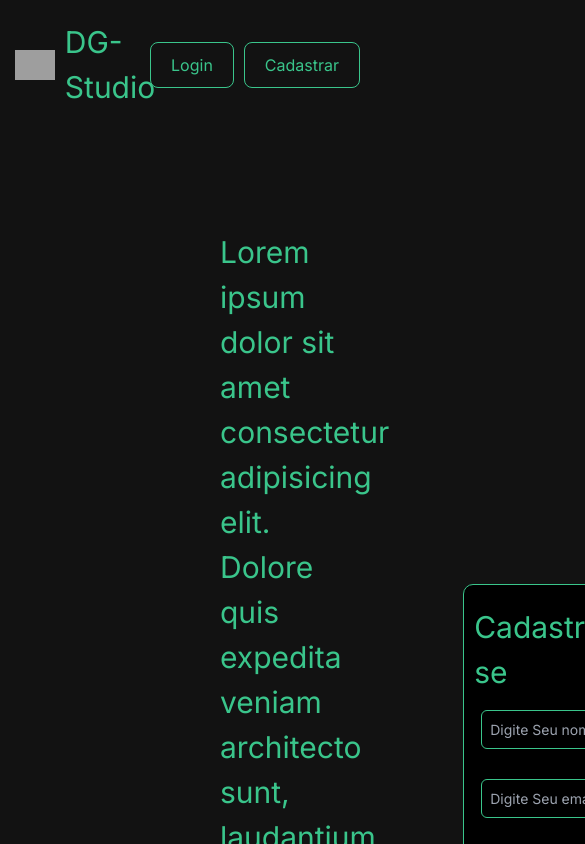
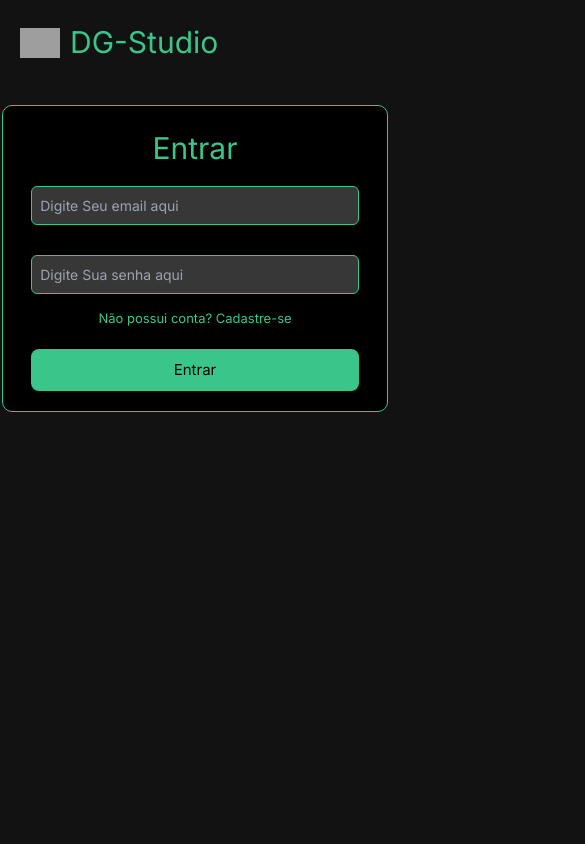
Before and after one commit to walterpotma/Dg-Studio-Next, a Next.js app: page / in a window 390 px wide. Shown: the top 844 px of the page, 585 px wide, since content can reach past the window. Built offline with nearby package versions, Linux system fonts and the light colour scheme; grey boxes are pictures that could not be loaded.

Commit message:
response inicial

```diff
--- a/src/app/globals.css
+++ b/src/app/globals.css
@@ -9,7 +9,9 @@
   --green1: #3ac58b;
   --green2: #3ac58b;
   --black1: #121212;
+  --black15: #242424;
   --black2: #373737;
+  --black3:#cccccc;
   --blue3: #1b857f;
 }
 
--- /dev/null
+++ b/src/app/sobre/page.tsx
@@ -0,0 +1,11 @@
+"use client"
+import Header from "@/components/header/header";
+
+const Home = () => {
+    return(
+        <main>
+            <Header/>
+        </main>
+    );
+}
+export default Home;
--- a/src/components/formularios/Register.tsx
+++ b/src/components/formularios/Register.tsx
@@ -4,20 +4,7 @@ import styles from "./form.module.css"
 const FormRegister = () => {
     return(
         <main className={styles.bodyRegister}>
-            <form action="" method="post" className={styles.form}>
-                <h1 className={styles.tituloForm}>Cadastre-se</h1>
-                <input type="text" className={styles.inputForm} placeholder="Digite Seu nome aqui"/>
-                <input type="text" className={styles.inputForm} placeholder="Digite Seu email aqui"/>
-                <select name="" id="" className={styles.inputForm}>
-                    <option value="leitor">Leitor</option>
-                    <option value="autor">Autor Independente</option>
-                    <option value="scan">Produtora</option>
-                </select>
-                <input type="text" className={styles.inputForm} placeholder="Digite Sua senha aqui"/>
 
-                <button className={styles.linkRedirectForm}>Já possui conta? Faça Login</button>
-                <input type="Submit" value="Cadastrar" className={styles.inputSubmit}/>
-            </form>
         </main>
     );
 }
--- a/src/components/formularios/form.module.css
+++ b/src/components/formularios/form.module.css
@@ -21,7 +21,7 @@
     width: 90%;
     padding: 8px;
     border-radius: 6px;
-    background-color: var(--black3);
+    background-color: var(--black2);
     border: 1px solid var(--green1);
     color: var(--green1)
 }
--- a/src/components/formularios/login.tsx
+++ b/src/components/formularios/login.tsx
@@ -12,13 +12,7 @@ const FormLogin = () => {
 
   return (
     <main className={styles.bodyRegister}>
-      <form action="" method="post" className={styles.form} onSubmit={navigateToHome}>
-        <h1 className={styles.tituloForm}>Entrar</h1>
-        <input type="text" className={styles.inputForm} placeholder="Digite Seu email aqui" />
-        <input type="password" className={styles.inputForm} placeholder="Digite Sua senha aqui" />
-        <button type="button" className={styles.linkRedirectForm}>Não possui conta? Cadastre-se</button>
-        <button type="submit" className={styles.inputSubmit}>Entrar</button>
-      </form>
+
     </main>
   );
 };
--- a/src/components/header/header.tsx
+++ b/src/components/header/header.tsx
@@ -1,7 +1,45 @@
 "use client"
 import styles from "./header.module.css";
-import { Search , AlignJustify } from "lucide-react";
+import { useRouter } from 'next/navigation';
+import { useState , useEffect } from "react";
+import { Search , AlignJustify , X , Home , BookOpenText , Shapes , Info } from "lucide-react";
 const Header = () => {
+
+  	const router = useRouter();
+
+  	const navigateToHome = (event: React.FormEvent) => {
+    	event.preventDefault();
+    	router.push('/home');
+  	};
+  	const navigateToHQs = (event: React.FormEvent) => {
+    	event.preventDefault();
+    	router.push('/hqs');
+  	};
+  	const navigateToGeneros = (event: React.FormEvent) => {
+    	event.preventDefault();
+    	router.push('/generos');
+  	};
+  	const navigateToSobre = (event: React.FormEvent) => {
+    	event.preventDefault();
+    	router.push('/sobre');
+  	};
+  	const navigateToLogin = (event: React.FormEvent) => {
+    	event.preventDefault();
+    	router.push('/');
+  	};
+
+	const [isOpenMenu, setIsOpenMenu] = useState(false);
+
+	const openMenu = () => {
+		setIsOpenMenu(true);
+	};
+
+	const closeMenu = () => {
+		setIsOpenMenu(false);
+	};
+
+
+
 	return(
 		<main className={styles.header}>
 			<div className={styles.Logo}>
@@ -9,14 +47,28 @@ const Header = () => {
 				<h1 className={styles.tituloLogo}>DG-Studio</h1>
 			</div>
 			<div className={styles.areaInputPesquisa}>
-					<input type="text" className={styles.inputPesquisa}/>
+				<input type="text" placeholder="Pesquisar"/>
 				<button><Search/></button>
 			</div>
 			<nav className={styles.navigation}>
-					<button>
+				<button onClick={openMenu}>
 					<svg xmlns="http://www.w3.org/2000/svg" width="40" height="40" viewBox="0 0 24 24" fill="none" stroke="currentColor" stroke-width="2" stroke-linecap="round" stroke-linejoin="round" ><line x1="3" x2="21" y1="6" y2="6"/><line x1="3" x2="21" y1="12" y2="12"/><line x1="3" x2="21" y1="18" y2="18"/></svg>
 				</button>
 			</nav>
+			{isOpenMenu && (
+				<nav className={styles.menuHamburg}>
+					<button onClick={closeMenu} className="">
+						<svg xmlns="http://www.w3.org/2000/svg" width="36" height="36" viewBox="0 0 24 24" fill="none" stroke="currentColor" stroke-width="2" stroke-linecap="round" stroke-linejoin="round" className="lucide lucide-x"><path d="M18 6 6 18"/><path d="m6 6 12 12"/></svg>
+					</button>
+					<ul>
+						<button onClick={navigateToHome}><Home/><p>Home</p></button>
+						<button onClick={navigateToHQs}><BookOpenText/><p>HQs</p></button>
+						<button onClick={navigateToGeneros}><Shapes/><p>Generos</p></button>
+						<button onClick={navigateToSobre}><Info/><p>Sobre</p></button>
+						<button onClick={navigateToLogin}><Info/><p>Sobre</p></button>
+					</ul>
+				</nav>
+			)}
 		</main>
 	);
 }
--- a/src/components/paginaInicial/header.tsx
+++ b/src/components/paginaInicial/header.tsx
@@ -1,19 +1,12 @@
 "use client"
+import { use } from "react";
 import styles from "./paginaInicial.module.css"
+import {useState , useEffect} from "react";
 
 const Header = () => {
 	return(
 		<div>
-			<header className={styles.header}>
-                <div className={styles.Logo}>
-                    <img className={styles.imgLogo} src="https://cdn1.iconfinder.com/data/icons/social-messaging-ui-color-round-2/254000/70-512.png" alt="" />
-                    <h1 className={styles.tituloLogo}>DG-Studio</h1>
-                </div>
-                <ul className={styles.lineButton}>
-                    <button className={styles.button}>Login</button>
-                    <button className={styles.button}>Cadastrar</button>
-                </ul>
-            </header>
+
 		</div>
 	);
 }
--- a/src/components/paginaInicial/layout.tsx
+++ b/src/components/paginaInicial/layout.tsx
@@ -1,18 +1,63 @@
 "use client"
 import styles from "./paginaInicial.module.css"
-import Header from "../paginaInicial/header"
 import FormRegister from "../formularios/Register"
 import FormLogin from "../formularios/login"
-
+import {useState , useEffect} from "react";
 
 const PaginaInicial = () => {
+
+	const [isOpenLogin , setIsOpenLogin] = useState(true);
+    const [isOpenRegister , setIsOpenRegister] = useState(false);
+
+	const openLogin = () => {
+		setIsOpenLogin(true);
+		setIsOpenRegister(false);
+	};
+
+	const openRegister = () => {
+		setIsOpenRegister(true);
+		setIsOpenLogin(false);
+	};
+
 	return(
 		<div>
-			<Header/>
+			<header className={styles.header}>
+                <div className={styles.Logo}>
+                    <img className={styles.imgLogo} src="https://cdn1.iconfinder.com/data/icons/social-messaging-ui-color-round-2/254000/70-512.png" alt="" />
+                    <h1 className={styles.tituloLogo}>DG-Studio</h1>
+                </div>
+                <ul className={styles.lineButton}>
+                    <button className={styles.button} onClick={openLogin}>Login</button>
+                    <button className={styles.button} onClick={openRegister}>Cadastrar</button>
+                </ul>
+            </header>
             <main className={styles.bodyLayout}>
 				<p className={styles.textInicial}>Lorem ipsum dolor sit amet consectetur adipisicing elit. Dolore quis expedita veniam architecto sunt, laudantium nostrum impedit minima. Consectetur minus mollitia optio eos numquam nihil laudantium adipisci voluptates saepe illo.</p>
-				<FormRegister/>
-				<FormLogin/>
+				{isOpenRegister && (
+					<form action="" method="post" className={styles.form}>
+						<h1 className={styles.tituloForm}>Cadastre-se</h1>
+						<input type="text" className={styles.inputForm} placeholder="Digite Seu nome aqui"/>
+						<input type="text" className={styles.inputForm} placeholder="Digite Seu email aqui"/>
+						<select name="" id="" className={styles.inputForm}>
+							<option value="leitor">Leitor</option>
+							<option value="autor">Autor Independente</option>
+							<option value="scan">Produtora</option>
+						</select>
+						<input type="text" className={styles.inputForm} placeholder="Digite Sua senha aqui"/>
+
+						<button className={styles.linkRedirectForm} onClick={openLogin}>Já possui conta? Faça Login</button>
+						<input type="Submit" value="Cadastrar" className={styles.inputSubmit}/>
+					</form>
+				)}
+				{isOpenLogin && (
+					<form action="" method="post" className={styles.form}>
+						<h1 className={styles.tituloForm}>Entrar</h1>
+						<input type="text" className={styles.inputForm} placeholder="Digite Seu email aqui" />
+						<input type="password" className={styles.inputForm} placeholder="Digite Sua senha aqui" />
+						<button type="button" className={styles.linkRedirectForm} onClick={openRegister}>Não possui conta? Cadastre-se</button>
+						<button type="submit" className={styles.inputSubmit}>Entrar</button>
+					</form>
+				)}
 			</main>
 		</div>
 	);
--- a/src/components/paginaInicial/paginaInicial.module.css
+++ b/src/components/paginaInicial/paginaInicial.module.css
@@ -45,7 +45,101 @@
 
 .textInicial{
     color: var(--green2);
-    width: 100%;
+    width: 60%;
     font-size: 30px;
     margin: 40px 100px
 }
+
+
+
+.form{
+    display: flex;
+    justify-content: center;
+    align-items: center;
+    padding: 20px 10px;
+    border-radius: 10px;
+    flex-direction: column;
+    width: 400px;
+    background-color: black;
+    border: 1px solid var(--green1);
+}
+.tituloForm{
+    font-size: 30px;
+    color: var(--green2);
+}
+.inputForm{
+    font-size: 14px;
+    margin: 15px 0;
+    width: 90%;
+    padding: 8px;
+    border-radius: 6px;
+    background-color: var(--black2);
+    border: 1px solid var(--green1);
+    color: var(--green1);
+    outline: none;
+}
+.inputSubmit{
+    font-size: 15px;
+    padding: 10px 30px;
+    border-radius: 8px;
+    background-color: var(--green1);
+    width: 90%;
+    margin-top: 20px;
+}
+
+.bodyRegister{
+    width: 100%;
+    display: flex;
+    justify-content: center;
+    align-items: center;
+}
+.linkRedirectForm{
+    color: var(--green2);
+    font-size: 13px;
+}
+.linkRedirectForm:hover{
+    color: var(--green2);
+    font-size: 13px;
+    text-decoration: underline;
+}
+.areaInputText{
+    display: flex;
+    justify-content: center;
+    align-items: center;
+}
+
+
+@media(max-width:820px){
+    .bodyLayout{
+        flex-direction: column;
+        justify-content: center;
+        align-items: center;
+        padding: 0px 40px;
+    }
+    .textInicial{
+        width: 100%;
+        font-size: 25px;
+        margin: 40px 20px
+    }
+}
+@media(max-width:400px){
+    .bodyLayout{
+        flex-direction: column;
+        justify-content: center;
+        align-items: center;
+        padding: 0px 0px;
+    }
+    .textInicial{
+        display: none;
+    }
+    .lineButton{
+        display: none;
+    }
+    .form{
+        width: 99%;
+        margin: 20px 0px;
+    }
+    .formResponse{
+
+    }
+}
```
Also changed, not shown: src/components/header/header.module.css (+58 -0 lines). Lines whose indentation alone changed are shown as unchanged.
